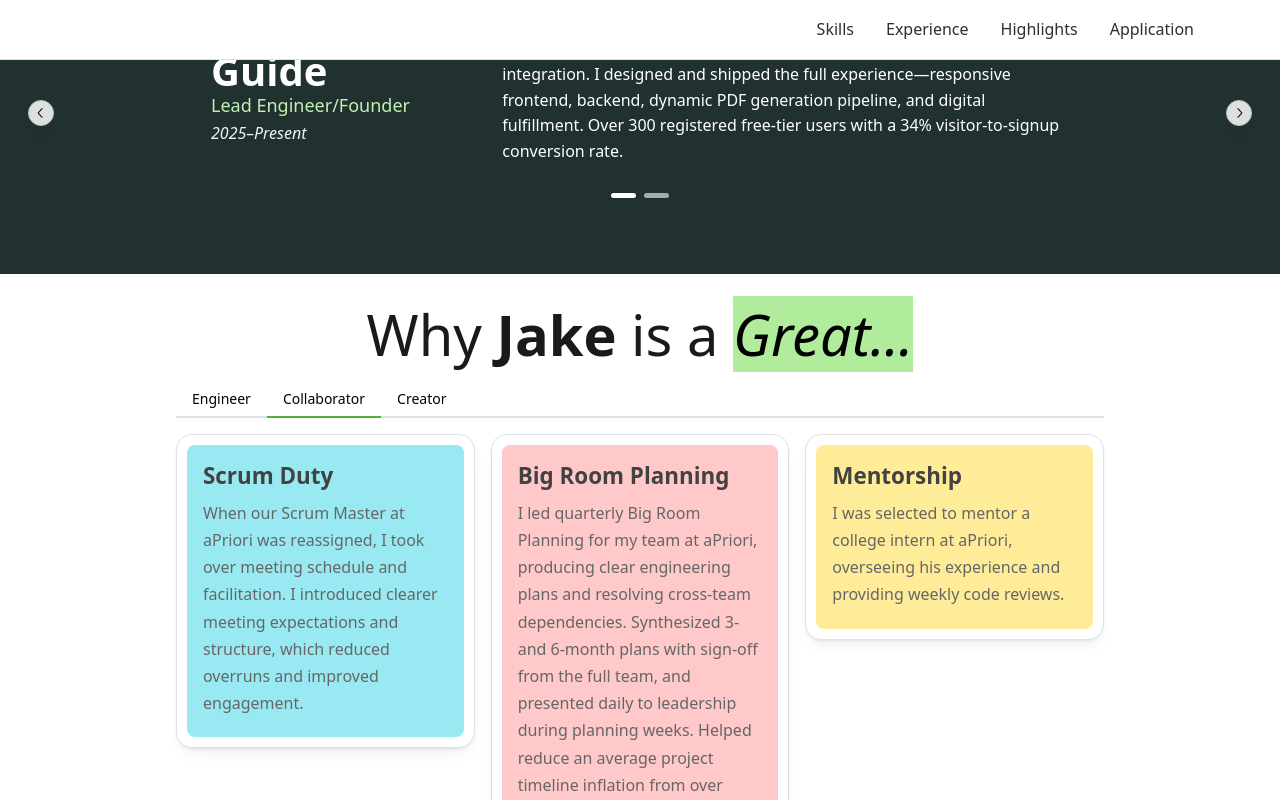
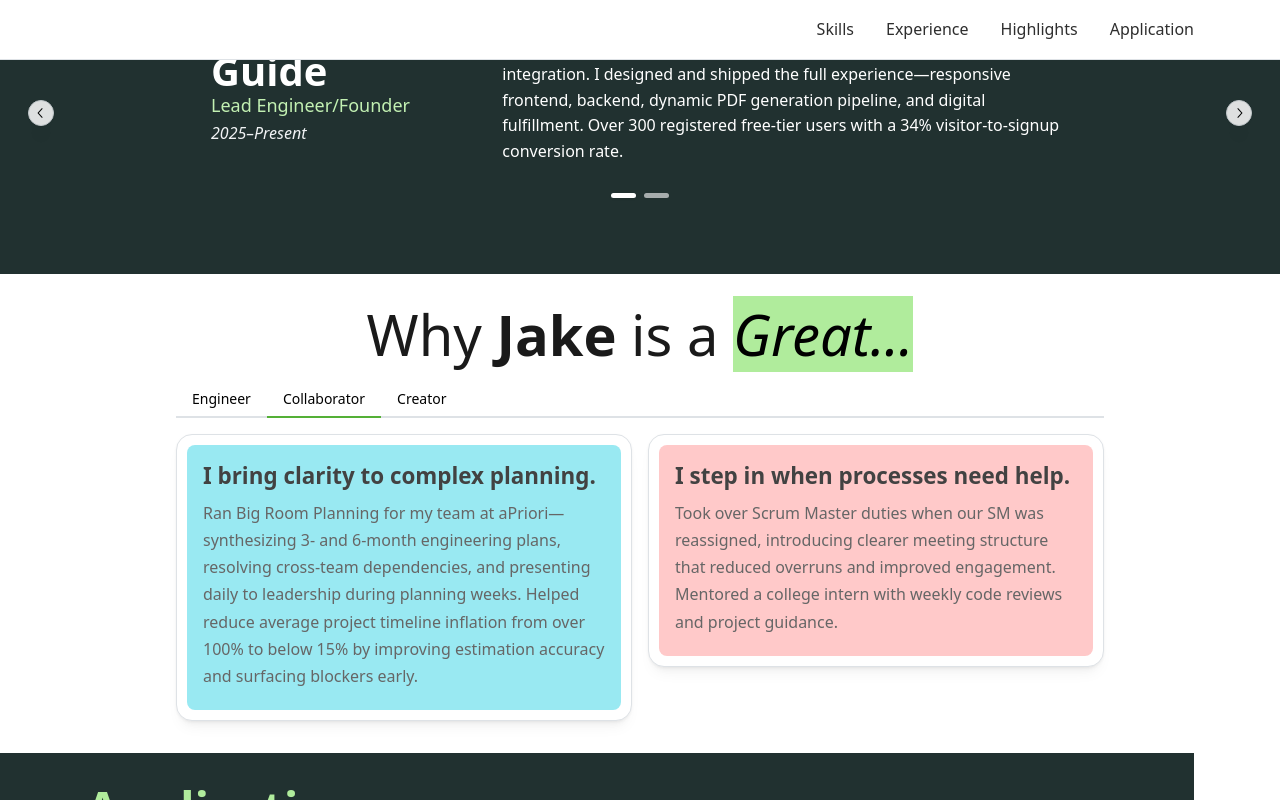
Before and after one commit to jakesolomon/jakewantstoworkatbuffer, a React (Vite) app: page / in a window 1280 px wide. Both pictures are taken after a click on the tab "Collaborator". Shown: the part 1826-2626 px from the top of the page. Built offline with nearby package versions, Linux system fonts and the light colour scheme.

Commit message:
Revised why jake section

```diff
--- a/src/WhyJakeSection.tsx
+++ b/src/WhyJakeSection.tsx
@@ -68,39 +68,27 @@ function WhyJakeSection() {
         </Tabs.Panel>
 
         <Tabs.Panel value="collaborator">
-          <Grid>
-            <Grid.Col span={{base: 12, md: 4}}>
+          <Grid >
+            <Grid.Col span={{base: 12, sm: 6}}>
               <Card shadow="sm" p={0} withBorder radius="lg">
                 <Card h="100%" bg="cyan.2" m="xs" py="lg" radius="md" shadow="0" style={{transition: "all 200ms"}}>
                   <Text size="1.4rem" fw="550" c="buffer-dark.7" >
-                    Scrum Duty
+                    I bring clarity to complex planning.
                   </Text>
                   <Text mt="sm" c="buffer-dark.5">
-                    When our Scrum Master at aPriori was reassigned, I took over meeting schedule and facilitation. I introduced clearer meeting expectations and structure, which reduced overruns and improved engagement.
+                    Ran Big Room Planning for my team at aPriori—synthesizing 3- and 6-month engineering plans, resolving cross-team dependencies, and presenting daily to leadership during planning weeks. Helped reduce average project timeline inflation from over 100% to below 15% by improving estimation accuracy and surfacing blockers early.
                   </Text>
                 </Card>
               </Card>
             </Grid.Col>
-            <Grid.Col span={{base: 12, md: 4}}>
+            <Grid.Col span={{base: 12, sm: 6}}>
               <Card shadow="sm" p={0} withBorder radius="lg">
                 <Card h="100%" bg="red.2" m="xs" py="lg" radius="md" shadow="0" style={{transition: "all 200ms"}}>
                   <Text size="1.4rem" fw="550" c="buffer-dark.7" >
-                    Big Room Planning
+                    I step in when processes need help.
                   </Text>
                   <Text mt="sm" c="buffer-dark.5">
-                    I led quarterly Big Room Planning for my team at aPriori, producing clear engineering plans and resolving cross-team dependencies. Synthesized 3- and 6-month plans with sign-off from the full team, and presented daily to leadership during planning weeks. Helped reduce an average project timeline inflation from over 100% to below 15%.
-                  </Text>
-                </Card>
-              </Card>
-            </Grid.Col>
-            <Grid.Col span={{base: 12, md: 4}}>
-              <Card shadow="sm" p={0} withBorder radius="lg">
-                <Card h="100%" bg="yellow.2" m="xs" py="lg" radius="md" shadow="0" style={{transition: "all 200ms"}}>
-                  <Text size="1.4rem" fw="550" c="buffer-dark.7" >
-                    Mentorship
-                  </Text>
-                  <Text mt="sm" c="buffer-dark.5">
-                    I was selected to mentor a college intern at aPriori, overseeing his experience and providing weekly code reviews.
+                    Took over Scrum Master duties when our SM was reassigned, introducing clearer meeting structure that reduced overruns and improved engagement. Mentored a college intern with weekly code reviews and project guidance.
                   </Text>
                 </Card>
               </Card>
```
